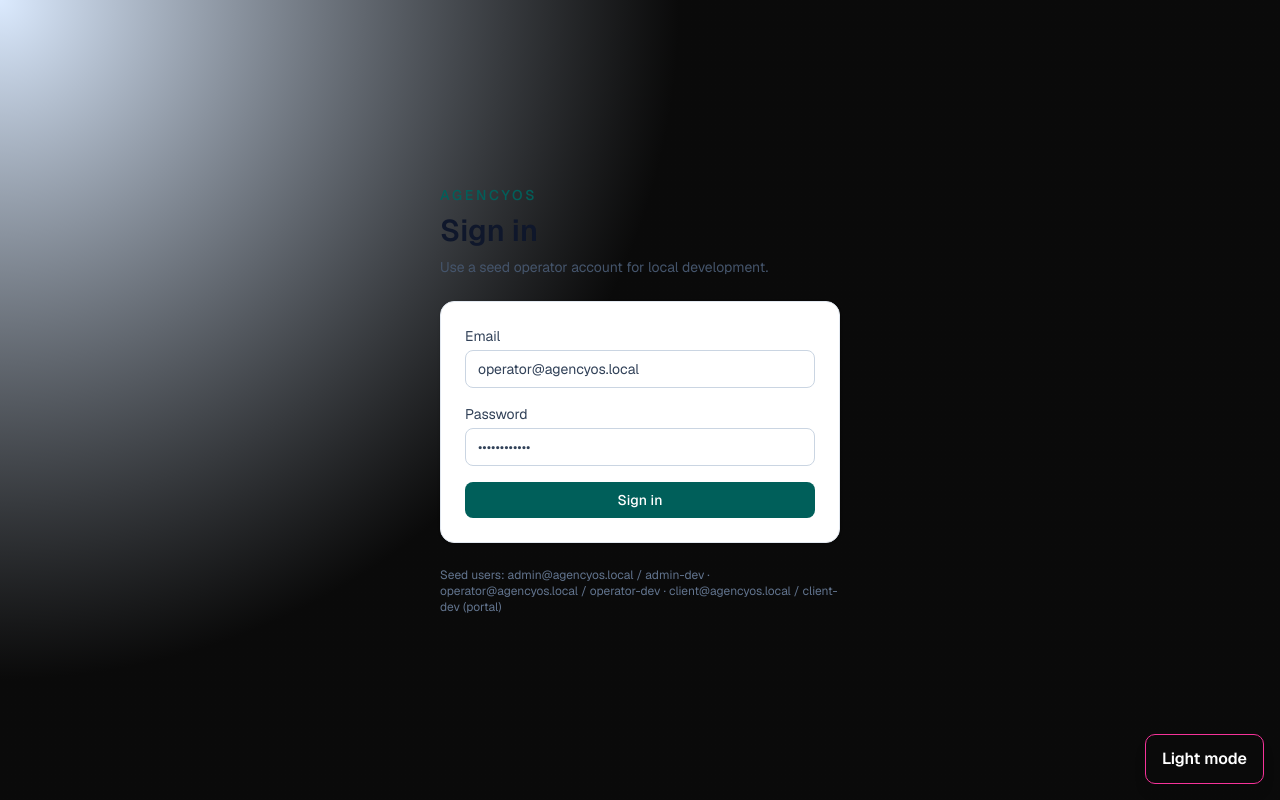
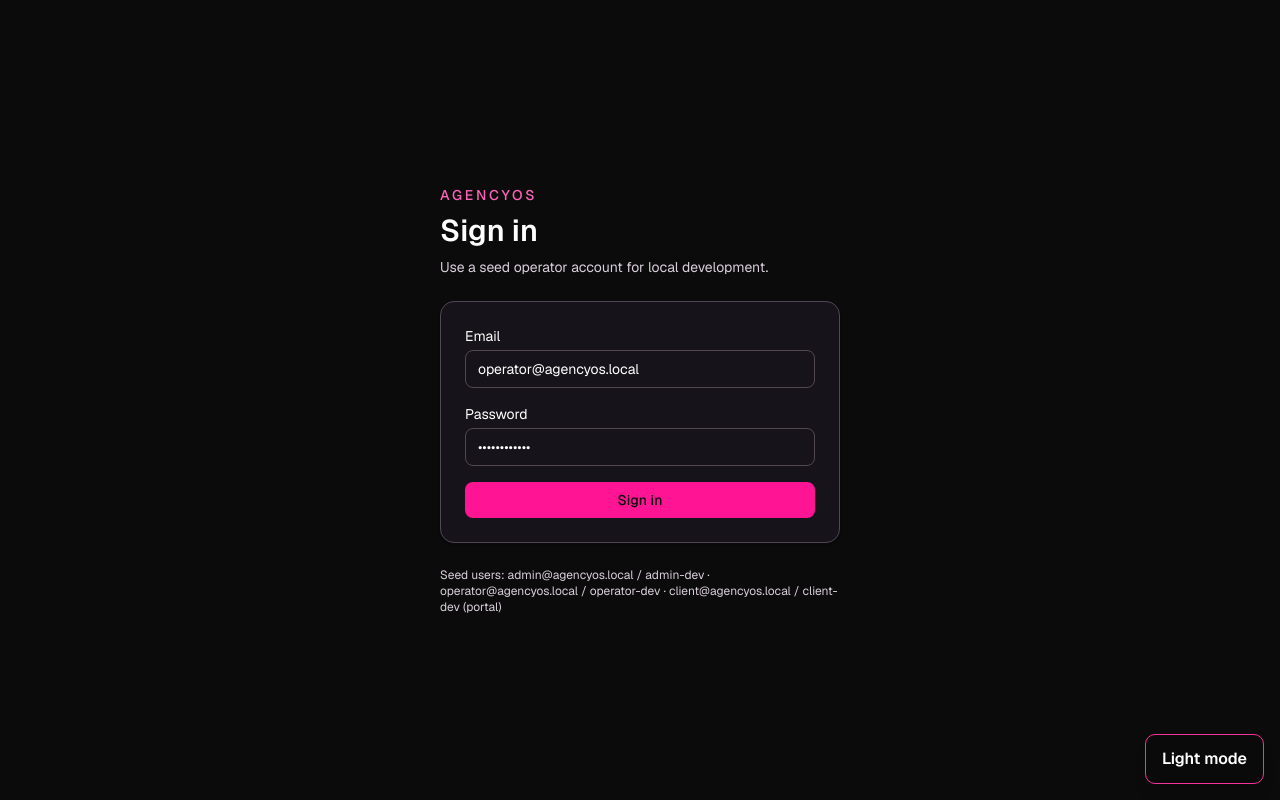
Before and after one commit to paulweezydesign/agency-os-newerest, a Next.js app: page /signin in a window 1280 px wide. Built offline with nearby package versions, Linux system fonts and the light colour scheme.

Commit message:
feat: apply readable black-white-DeepPink colors to existing screens

```diff
--- a/src/app/globals.css
+++ b/src/app/globals.css
@@ -139,3 +139,60 @@ body {
     @apply font-sans;
   }
 }
+
+/* AgencyOS accessible black / white / DeepPink theme.
+   Legacy page utility classes are mapped here until screens are tokenized. */
+:root {
+  --brand-pink: #a30060;
+  --background: #f8f7fa;
+  --foreground: #111015;
+  --card: #ffffff;
+  --card-foreground: #111015;
+  --primary: #a30060;
+  --primary-foreground: #ffffff;
+  --border: #d9cfda;
+  --muted-foreground: #5f5965;
+  color-scheme: light;
+}
+html.dark {
+  --brand-pink: #ff1493;
+  --background: #0b0b0c;
+  --foreground: #ffffff;
+  --card: #17131a;
+  --card-foreground: #ffffff;
+  --primary: #ff1493;
+  --primary-foreground: #0b0b0c;
+  --border: #514654;
+  --muted-foreground: #d9cfda;
+  color-scheme: dark;
+}
+body { background: var(--background); color: var(--foreground); }
+:where(button, a, input, textarea, select):focus-visible {
+  outline: 3px solid #ff1493;
+  outline-offset: 3px;
+}
+@layer utilities {
+  .text-teal-800, .text-teal-900 { color: #a30060; }
+  .bg-teal-800 { background-color: #a30060; }
+  .border-teal-800 { border-color: #a30060; }
+  .hover\:bg-teal-700:hover { background-color: #7d004a; }
+  .hover\:text-teal-800:hover, .hover\:underline:hover { text-decoration-thickness: 2px; }
+  .dark .bg-white { background-color: #17131a; }
+  .dark .bg-slate-50, .dark .bg-slate-100 { background-color: #272129; }
+  .dark .bg-teal-50 { background-color: #35202f; }
+  .dark .text-slate-900, .dark .text-slate-800, .dark .text-slate-700 { color: #ffffff; }
+  .dark .text-slate-600, .dark .text-slate-500, .dark .text-slate-400 { color: #d9cfda; }
+  .dark .border-slate-100, .dark .border-slate-200, .dark .border-slate-300 { border-color: #514654; }
+  .dark .text-teal-800, .dark .text-teal-900 { color: #ff63b8; }
+  .dark .bg-teal-800 { background-color: #ff1493; color: #0b0b0c; }
+  .dark .border-teal-800 { border-color: #ff1493; }
+  .dark .hover\:bg-teal-700:hover { background-color: #ff63b8; }
+  .dark input, .dark textarea, .dark select { background-color: #17131a; color: #ffffff; }
+  .dark input::placeholder, .dark textarea::placeholder { color: #d9cfda; }
+  .dark .bg-amber-50 { background-color: #332612; }
+  .dark .text-amber-950, .dark .text-amber-800 { color: #ffe2a0; }
+  .dark .border-amber-200 { border-color: #aa8b4e; }
+  .dark .bg-red-50 { background-color: #391a25; }
+  .dark .text-red-700 { color: #ffbacb; }
+  .dark .border-red-200 { border-color: #be6a7d; }
+}
```
